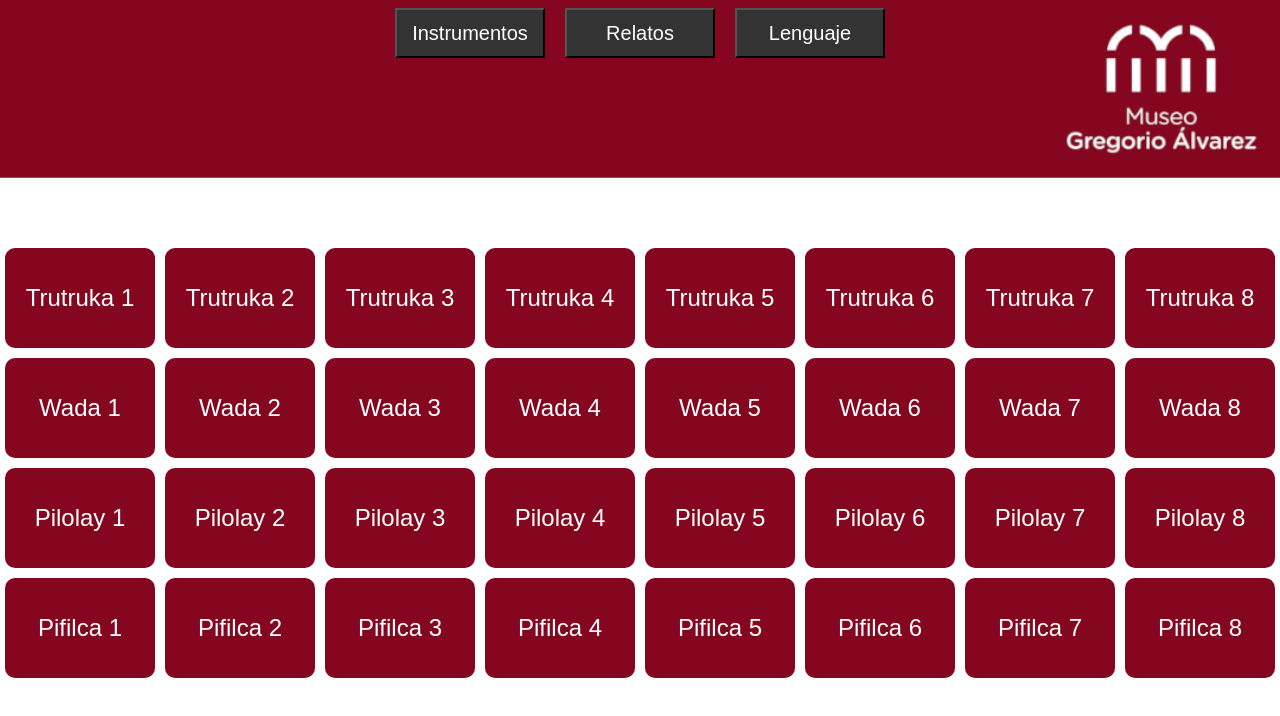
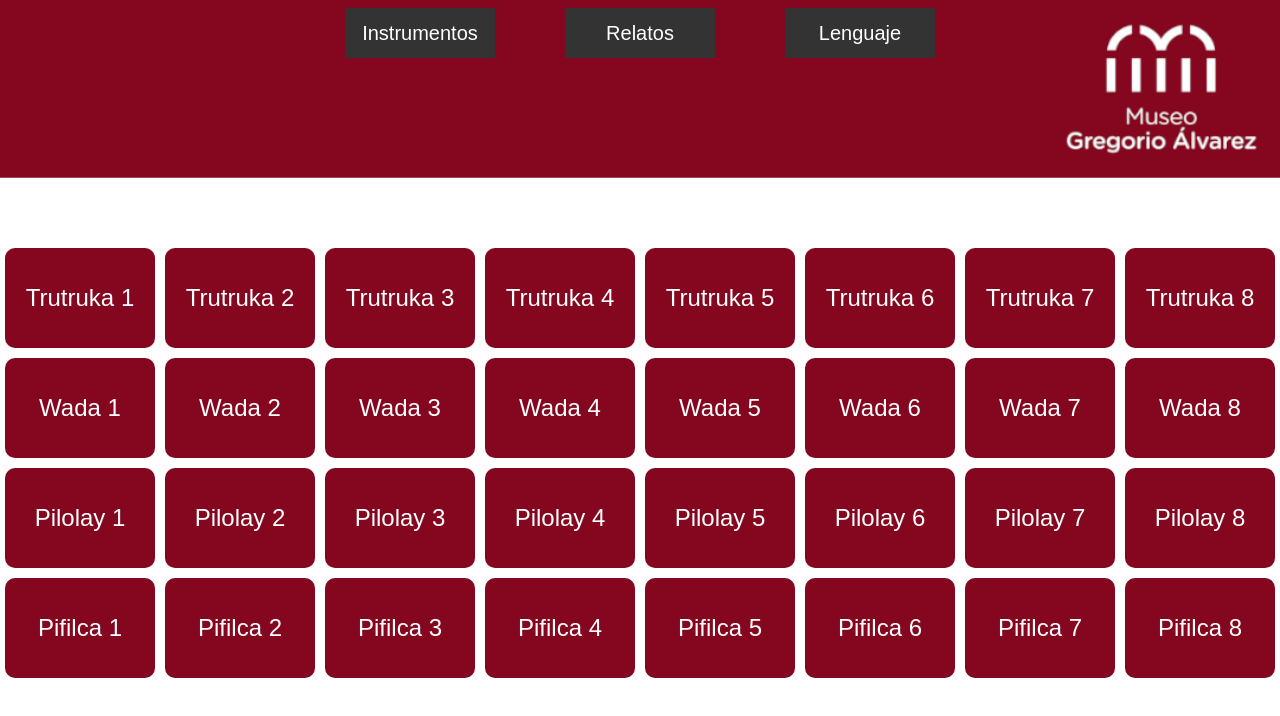
Before and after one commit to museoga/Instrumentos_soundboard, a plain HTML site: page index.html in a window 1280 px wide. Drawn offline with Linux system fonts and the light colour scheme.

Commit message:
Update index.html

```diff
--- a/index.html
+++ b/index.html
@@ -49,6 +49,7 @@
 
     .header {
       display: flex;
+      gap: 50px;
       justify-content: center;
       margin-bottom: 20px;
     }
@@ -57,11 +58,10 @@
       margin: 0 10px;
       background-color: #333333;
       color: #FFFFFF;
-      gap: 50px
       border: none;
       width: 150px;
       height: 50px;
-      border-radius: 0px;
+      border-radius: 1px;
       padding: 5px 10px;
       cursor: pointer;
       font-size: 20px;
```
